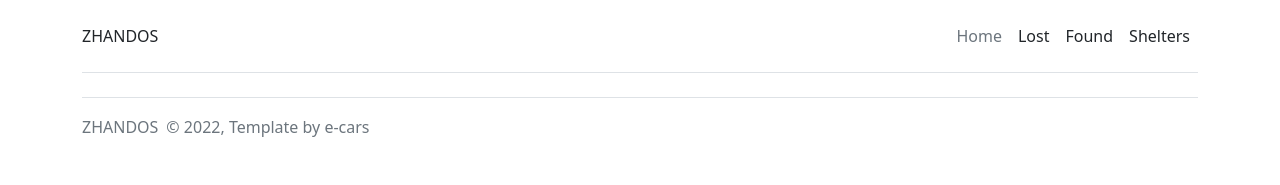
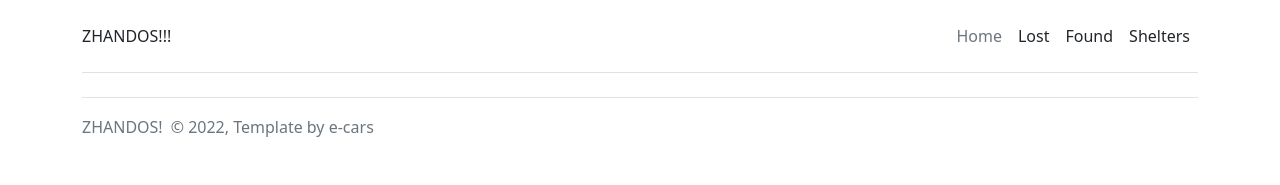
Before and after one commit to Nourbol/zhandos_react, a React (Create React App) app: page /admin/unconfirmed_posts in a window 1280 px wide. Shown: the top 185 px of the page. Built offline with nearby package versions, Linux system fonts and the light colour scheme.

Commit message:
happy Zhandos

```diff
--- a/src/components/Layout/Footer.jsx
+++ b/src/components/Layout/Footer.jsx
@@ -6,7 +6,7 @@ function Footer() {
             <footer className="d-flex flex-wrap justify-content-between align-items-center py-3 my-4 border-top">
                 <div className="col-md-4 d-flex align-items-center">
                     <a href="/" className="mb-3 me-2 mb-md-0 text-muted text-decoration-none lh-1">
-                        ZHANDOS
+                        ZHANDOS!
                     </a>
                     <span className="text-muted">© 2022, Template by e-cars</span>
                 </div>
--- a/src/components/Layout/Header.jsx
+++ b/src/components/Layout/Header.jsx
@@ -5,7 +5,7 @@ function Header() {
         <div className="container">
             <header className="d-flex flex-wrap align-items-center justify-content-center justify-content-md-between py-3 mb-4 border-bottom">
                 <a href="/" className="d-flex align-items-center col-md-3 mb-2 mb-md-0 text-dark text-decoration-none">
-                    ZHANDOS
+                    ZHANDOS!!!
                 </a>
                 <nav>
                     <ul className="nav col-12 col-md-auto mb-2 justify-content-center mb-md-0">
```
